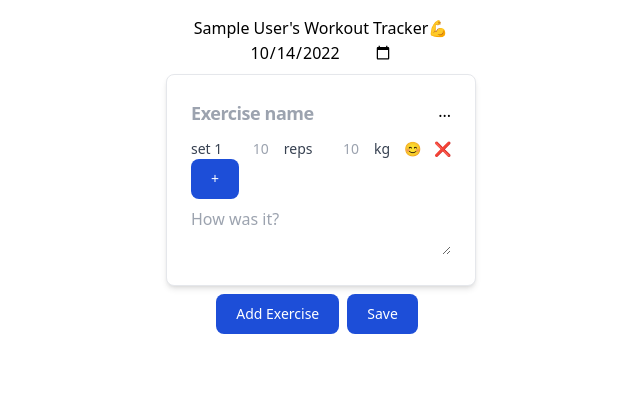
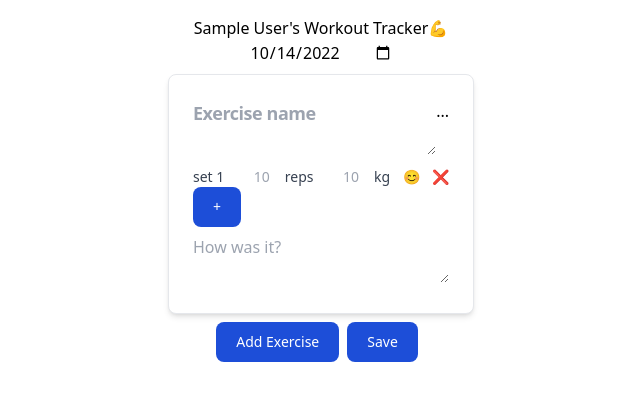
Before and after one commit to wecessary/workout-tracker, a React (Vite) app: page /tracker-page in a window 1280 px wide. Shown: the top 400 px of the page, without its empty margins (319-959 px from the left). Built offline with nearby package versions, Linux system fonts and the light colour scheme; no server answers; the database is empty; sample sign-in values are in the browser's storage.

Commit message:
Make name and comment height expand dynamically (#20)

```diff
--- a/src/components/ExerciseNameInput.tsx
+++ b/src/components/ExerciseNameInput.tsx
@@ -17,13 +17,15 @@ const ExerciseNameInput = ({
   setWorkoutData,
 }: ExerciseNameProps) => {
   return (
-    <input
-      className="group-hover:bg-gray-100 w-1/2 mb-3 font-bold text-lg tracking-tight text-gray-900 dark:text-white"
+    <textarea
+      className="group-hover:bg-gray-100 w-full mb-3 font-bold text-lg tracking-tight text-gray-900 dark:text-white"
       value={value}
       placeholder="Exercise name"
-      onChange={(e) =>
-        onChange(e, workoutDataObjectIndex, workoutData, setWorkoutData)
-      }
+      onChange={(e) => {
+        onChange(e, workoutDataObjectIndex, workoutData, setWorkoutData);
+        e.target.style.height = "inherit";
+        e.target.style.height = `${e.target.scrollHeight}px`;
+      }}
     />
   );
 };
--- a/src/handlers/handlers.ts
+++ b/src/handlers/handlers.ts
@@ -2,7 +2,7 @@ import { ChangeEvent, SetStateAction } from "react";
 import { Set, WorkoutDataObject } from "../model/model";
 
 export const handleChangeName = (
-  e: ChangeEvent<HTMLInputElement>,
+  e: ChangeEvent<HTMLTextAreaElement>,
   workoutDataObjectIndex: number,
   workoutData: WorkoutDataObject[],
   setWorkoutData: (value: SetStateAction<WorkoutDataObject[]>) => void
--- a/src/model/model.ts
+++ b/src/model/model.ts
@@ -1,7 +1,7 @@
 import { ChangeEvent, SetStateAction } from "react";
 
 export type HandleChangeName = (
-  e: ChangeEvent<HTMLInputElement>,
+  e: ChangeEvent<HTMLTextAreaElement>,
   workoutDataObjectIndex: number,
   workoutData: WorkoutDataObject[],
   setWorkoutData: (value: SetStateAction<WorkoutDataObject[]>) => void
@@ -46,7 +46,7 @@ export interface WorkoutDataObject {
   index: number;
   name: string;
   repsUnit: string;
-  intensityUnit:string;
+  intensityUnit: string;
   sets: Set[];
   comment: string;
 }
--- a/src/pages/TrackerPage.tsx
+++ b/src/pages/TrackerPage.tsx
@@ -173,9 +173,16 @@ const TrackerPage = () => {
               <textarea
                 className="group-hover:bg-gray-100 text-base w-full text-slate-500"
                 value={obj.comment}
-                onChange={(e) =>
-                  handleChangeComment(e, obj.index, workoutData, setWorkoutData)
-                }
+                onChange={(e) => {
+                  handleChangeComment(
+                    e,
+                    obj.index,
+                    workoutData,
+                    setWorkoutData
+                  );
+                  e.target.style.height = "inherit";
+                  e.target.style.height = `${e.target.scrollHeight}px`;
+                }}
                 placeholder="How was it?"
               />
             </>
```
